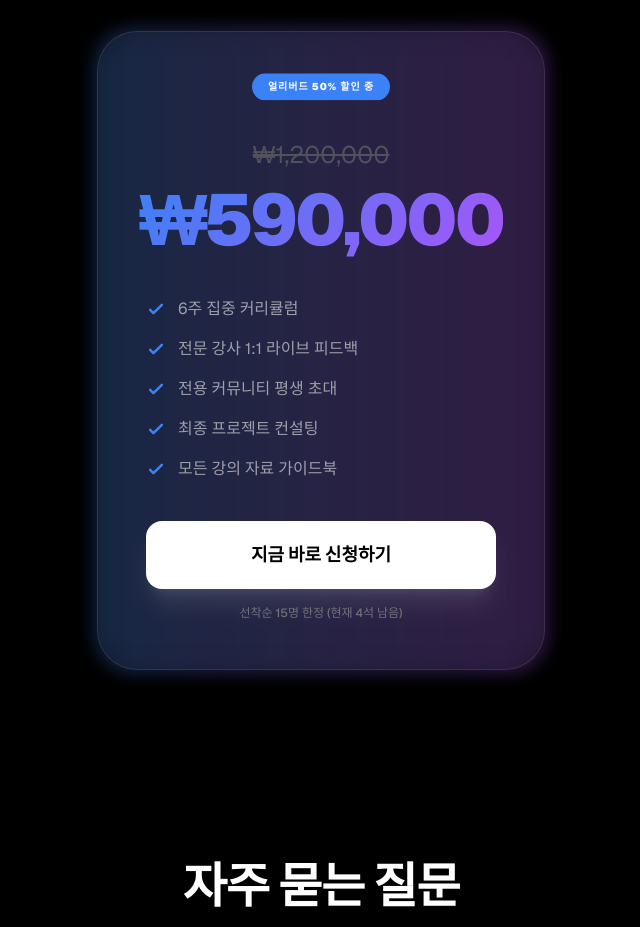
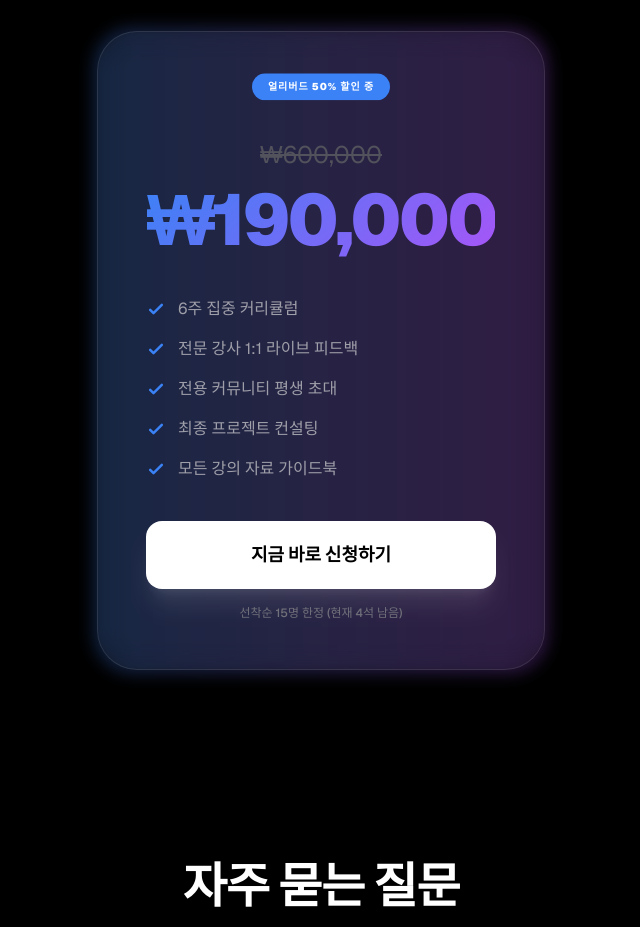
Before and after one commit to Kyonam/workshop_landingpage, a Next.js app: page / in a window 1280 px wide. Shown: the part 5260-6187 px from the top of the page, without its empty margins (319-959 px from the left). Built offline with nearby package versions, Linux system fonts and the light colour scheme.

Commit message:
style: adjust pricing to be student-friendly

```diff
--- a/components/Pricing.tsx
+++ b/components/Pricing.tsx
@@ -15,8 +15,8 @@ export default function Pricing() {
             </div>
 
             <div className="flex flex-col items-center justify-center gap-1 mb-8">
-              <span className="text-xl md:text-2xl text-zinc-600 line-through">₩1,200,000</span>
-              <span className="text-5xl md:text-7xl font-black tracking-tighter gradient-text leading-tight">₩590,000</span>
+              <span className="text-xl md:text-2xl text-zinc-600 line-through">₩600,000</span>
+              <span className="text-5xl md:text-7xl font-black tracking-tighter gradient-text leading-tight">₩190,000</span>
             </div>
 
             <ul className="text-left space-y-4 mb-10">
```
